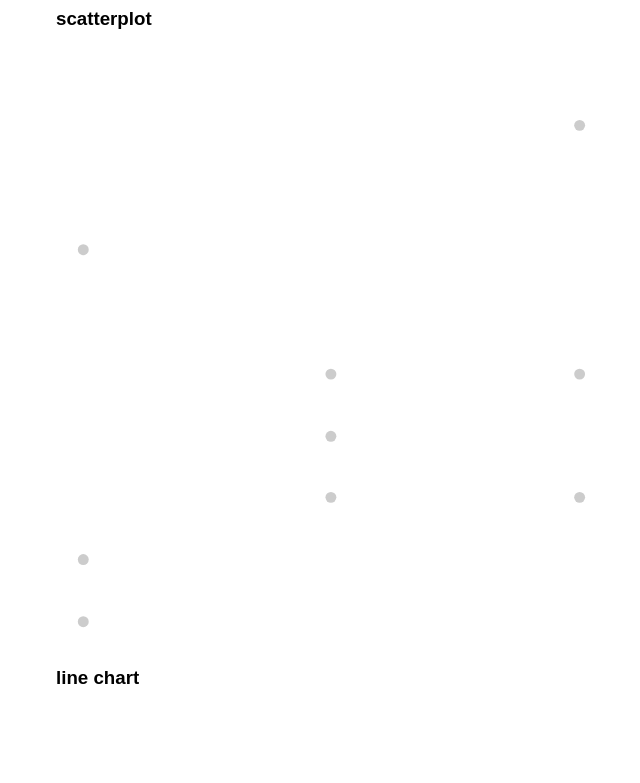
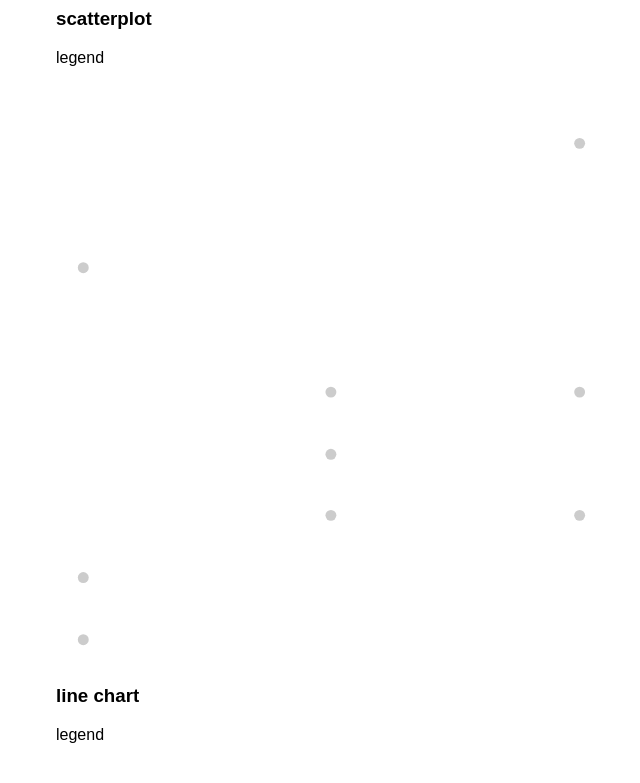
Before and after one commit to seracio/brief, a React (Vite) app: page / in a window 1280 px wide. Shown: the top 783 px of the page, without its empty margins (284-924 px from the left). Built offline with nearby package versions, Linux system fonts and the light colour scheme.

Commit message:
How to manage legend?

```diff
--- a/package.json
+++ b/package.json
@@ -22,6 +22,7 @@
         "typescript": "^3.0.1"
     },
     "dependencies": {
+        "@seracio/xstream-connect": "^4.0.0",
         "@types/react": "^16.4.7",
         "@types/react-dom": "^16.0.6",
         "d3-array": "^1.2.4",
--- a/src/Chart.tsx
+++ b/src/Chart.tsx
@@ -64,6 +64,8 @@ class Chart extends React.PureComponent<Props> {
 
         return (
             <Provider value={{ data, x, y, xScale, yScale, color }}>
+                <div>
+                    <div className="legend">legend</div>
                     <svg
                         preserveAspectRatio="xMidYMid meet"
                         viewBox={`0 0 ${margins[0] +
@@ -77,6 +79,7 @@ class Chart extends React.PureComponent<Props> {
                             {children}
                         </g>
                     </svg>
+                </div>
             </Provider>
         );
     }
```
Also changed, not shown: 3 other files (tests, documents, lock files or other folders). Lines whose indentation alone changed are shown as unchanged.
